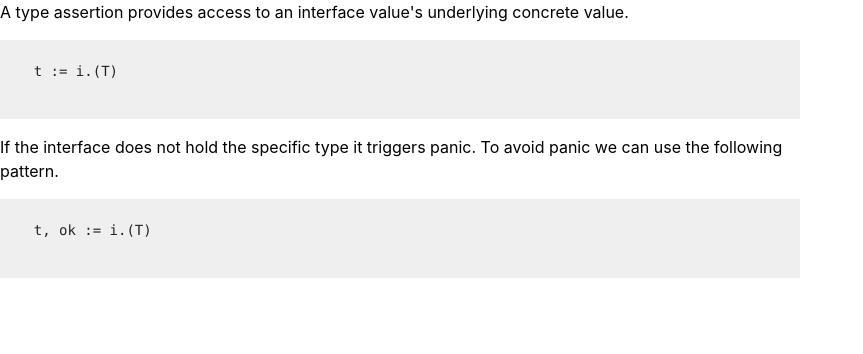
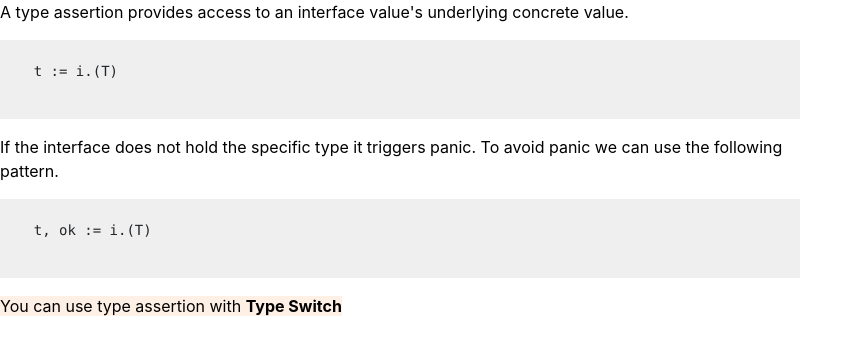
Before and after one commit to MarkSaravi/zoomable-documents, a React (Create React App) app: page /golang in a window 1280 px wide. Shown: the top 354 px of the page, without its empty margins (0-863 px from the left). Built offline with nearby package versions, Linux system fonts and the light colour scheme.

Commit message:
type switch example

```diff
--- a/src/data/golang.ts
+++ b/src/data/golang.ts
@@ -116,6 +116,94 @@ const secondexample: Sentences = {
     ],
 };
 
+const typeswitchexample: Sentences = {
+    id: 'typeswitch-example-zoomable',
+    sentences: [
+        {
+            id: 'typeswitch-example',
+            positions: {
+                0: { after: FIRST_SENTENCE_ID },
+            },
+            content:
+                `${PRE}
+    func do(i interface{}) {
+        switch v := i.(type) {
+        case int:
+            fmt.Printf("Twice %v is %v\\n", v, v*2)
+        case string:
+            fmt.Printf("%q is %v bytes long\\n", v, len(v))
+        default:
+            fmt.Printf("I don't know about type %T!\\n", v)
+        }
+    }
+                </pre>`,
+        },
+        {
+            id: 'typeswitch-example-zoom-1',
+            positions: {
+                1: { after: FIRST_SENTENCE_ID },
+            },
+            content:
+                `${PRE}
+    package main
+
+    import "fmt"
+
+    func do(i interface{}) {
+        switch v := i.(type) {
+        case int:
+            fmt.Printf("Twice %v is %v\\n", v, v*2)
+        case string:
+            fmt.Printf("%q is %v bytes long\\n", v, len(v))
+        default:
+            fmt.Printf("I don't know about type %T!\\n", v)
+        }
+    }
+
+    func main() {
+        do(21)
+        do("hello")
+        do(true)
+    }
+                </pre>`,
+        },
+    ],
+};
+
+const typeswitche: Sentences = {
+    id: 'type-switch',
+    sentences: [
+        {
+            id: 'typeswitch-description',
+            content: 'You can use type assertion with <b>Type Switch</b>',
+            positions: {
+                0: { after: FIRST_SENTENCE_ID },
+            }
+        },
+        {
+            id: 'typeswitch-level-1',
+            content: 'A type switch is a construct that permits several type assertions in series.',
+            positions: {
+                1: { after: FIRST_SENTENCE_ID },
+            }
+        },
+        {
+            id: 'typeswitch-level-eol',
+            content: END_OF_LINE,
+            positions: {
+                1: { after: 'typeswitch-level-1' },
+            }
+        },
+        {
+            id: 'type-switch-example-obj',
+            content: typeswitchexample,
+            positions: {
+                1: { after: 'typeswitch-level-eol' },
+            },
+        },
+    ]
+};
+
 const typeassertion: Sentences = {
     id: 'type-assertion-id',
     sentences: [
@@ -189,6 +277,22 @@ const typeassertion: Sentences = {
                 0: { after: 'assertion-succeeded-eol' },
                 1: { after: 'assertion-succeeded-eol' },
             },
+        },
+        {
+            id: 'second-example-eol',
+            content: END_OF_LINE,
+            positions: {
+                0: { after: 'second-example' },
+                1: { after: 'second-example' },
+            },
+        },
+        {
+            id: 'type-switch-obj',
+            content: typeswitche,
+            positions: {
+                0: { after: 'second-example-eol' },
+                1: { after: 'second-example-eol' },
+            }
         }
     ],
 };
```
